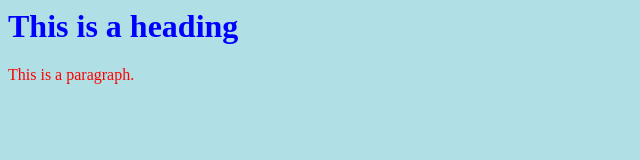
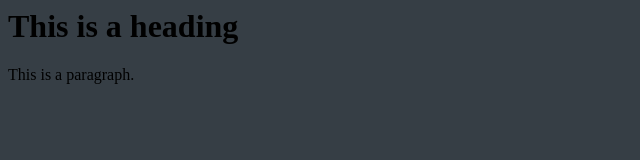
Before and after one commit to tumblingdryer/mslauncher.github.io, a plain HTML site: page index.html in a window 1280 px wide. Shown: the whole page, without its empty margins (0-640 px from the left). Drawn offline with Linux system fonts and the light colour scheme.

Commit message:
Update index.html

```diff
--- a/index.html
+++ b/index.html
@@ -1,9 +1,9 @@
 <html>
   <head>
     <style>
-      body {background-color: powderblue;}
-      h1   {color: blue;}
-      p    {color: red;}
+      body {background-color: #363e45;}
+      h1   {color: white, font-family: Helvetica;}
+      p    {color: white, font-family: Helvetica;}
     </style>
   </head>
 <body>
```
